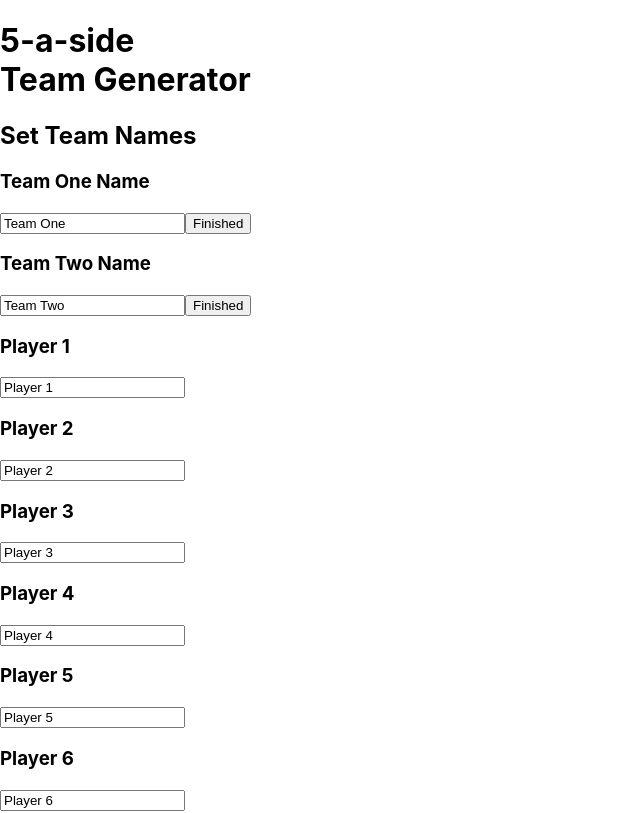
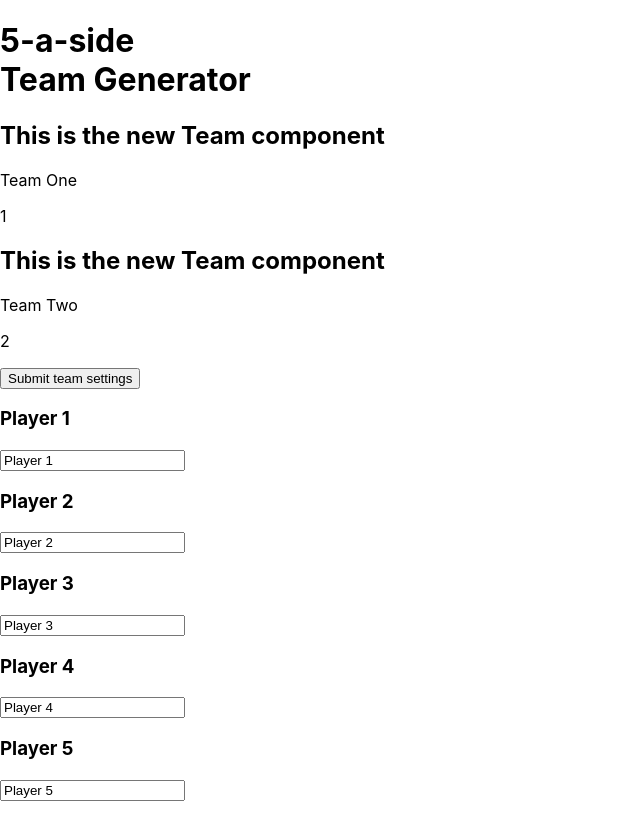
Before and after one commit to Nelboh/technical-challenge, a React (Create React App) app: page / in a window 1280 px wide. Shown: the top 813 px of the page, without its empty margins (0-640 px from the left). Built offline with nearby package versions, Linux system fonts and the light colour scheme.

Commit message:
Refactoring TeamDetails into Team component to get rid of duplicated code

```diff
--- a/src/components/Settings/Settings.js
+++ b/src/components/Settings/Settings.js
@@ -1,11 +1,19 @@
-import TeamDetails from "../TeamDetails/TeamDetails";
+// import TeamDetails from "../TeamDetails/TeamDetails";
 import Players from "../Players/Players";
+import Team from "../Team/Team";
+import SubmitTeams from "../SubmitTeams";
 
 const Settings = () => (
 
     <section className="settingsPage">
 
-        <TeamDetails />
+        <Team team="0" />
+
+        <Team team="1" />
+
+        <SubmitTeams />
+
+        {/* <TeamDetails /> */}
 
         <Players />
 
--- /dev/null
+++ b/src/components/SubmitTeams.js
@@ -0,0 +1,29 @@
+import React from "react";
+import initial from "../data/initial";
+import store from "../data/store";
+
+class SubmitTeams extends React.Component {
+    constructor(props) {
+        super(props);
+
+        this.handleSubmitTeams = this.handleSubmitTeams.bind(this);
+    }
+
+    handleSubmitTeams = (e) => {
+        e.preventDefault();
+    }
+
+    render() {
+        return (
+            <>
+                <button
+                    type="submit"
+                    onClick={this.handleSubmitTeams}
+                >Submit team settings</button>
+            </>
+        )
+    }
+
+}
+
+export default SubmitTeams;
--- /dev/null
+++ b/src/components/Team/Team.js
@@ -0,0 +1,26 @@
+import React from "react";
+import initial from "../../data/initial";
+import store from "../../data/store";
+
+class Team extends React.Component {
+    constructor(props) {
+        super(props);
+
+        this.state = {
+            name: store.getState().teamSettings[this.props.team].details.name,
+            colour: store.getState().teamSettings[this.props.team].details.colour,
+        }
+    }
+
+    render() {
+        return (
+            <>
+                <h1>This is the new Team component</h1>
+                <p>{this.state.name}</p>
+                <p>{this.state.colour}</p>
+            </>
+        )
+    }
+}
+
+export default Team;
--- a/src/components/TeamDetails/TeamDetails.js
+++ b/src/components/TeamDetails/TeamDetails.js
@@ -3,6 +3,7 @@ import initial from "../../data/initial";
 import store from "../../data/store";
 import handleSetTeamA from "../../logic/setTeamA";
 import handleSetTeamB from "../../logic/setTeamB";
+import handleSetColourA from "../../logic/setColourA";
 
 class TeamDetails extends React.Component {
     constructor(props) {
@@ -11,6 +12,8 @@ class TeamDetails extends React.Component {
         this.state = {
             teamAName: store.getState().teamAName,
             teamBName: store.getState().teamBName,
+            teamAColour: store.getState().teamAColour,
+            teamBColour: "",
         };
 
         this.handleTeamAName = this.handleTeamAName.bind(this);
@@ -19,6 +22,7 @@ class TeamDetails extends React.Component {
         this.handleTeamBName = this.handleTeamBName.bind(this);
         this.handleSubmitTeamB = this.handleSubmitTeamB.bind(this);
 
+        this.handleTeamAColour = this.handleTeamAColour.bind(this);
     }
 
     handleTeamAName = (e) => {
@@ -30,9 +34,15 @@ class TeamDetails extends React.Component {
         }
     }
 
+    handleTeamAColour = (e) => {
+        this.setState({ teamAColour: e.target.value });
+        handleSetColourA("SET_TEAM_A_COLOUR", this.state.teamAColour)
+    }
+
     handleSubmitTeamA = (e) => {
         e.preventDefault();
         this.setState({ teamAName: [...this.state.teamAName], teamAName: "" });
+        this.setState({ teamAColour: [...this.state.teamAColour], teamAColour: "" });
         handleSetTeamA("SET_TEAM_A_NAME", this.state.teamAName)
     }
 
@@ -62,6 +72,19 @@ class TeamDetails extends React.Component {
                     defaultValue={this.state.teamAName}
                 />
 
+                <div>
+                    <h3>Kit Colour</h3>
+                    <button
+                        value="colour_1"
+                        className={this.state.teamAColour === "colour_1" ? "kitButton kit1 kitSelected" : "kitButton kit1"}
+                        onClick={this.handleTeamAColour}
+                    >1</button>
+                    <button>2</button>
+                    <button>3</button>
+                    <button>4</button>
+                    <button>5</button>
+                </div>
+
                 <button onClick={this.handleSubmitTeamA}>Finished</button>
 
                 <h3>Team Two Name</h3>
--- a/src/data/initial.js
+++ b/src/data/initial.js
@@ -10,6 +10,15 @@ const initial = {
 
     "teamBName": "Team Two",
 
+    "teamAColour": "",
+
+    "teamBColour": "",
+
+    "teamSettings": [
+        { "details": { "name": "Team One", "colour": "1" } },
+        { "details": { "name": "Team Two", "colour": "2" } },
+    ]
+
 };
 
 export default initial;
--- a/src/data/reducers.js
+++ b/src/data/reducers.js
@@ -9,6 +9,10 @@ const reducer = (state, action) => {
 
         case "SET_TEAM_B_NAME": {
             return { ...state, teamBName: action.payload }
+        }
+
+        case "SET_TEAM_A_COLOUR": {
+            return { ...state, teamAColour: action.payload }
         }
 
         case "SET_TEAM_A": {
--- /dev/null
+++ b/src/logic/setColourA.js
@@ -0,0 +1,15 @@
+import store from "../data/store";
+
+function setColourA(type, colour) {
+    return {
+        type: type,
+        payload: colour,
+    }
+}
+
+function handleSetColourA(type, colour) {
+
+    store.dispatch(setColourA(type, colour))
+}
+
+export default handleSetColourA;
```
Also changed, not shown: 1 other file (tests, documents, lock files or other folders).
